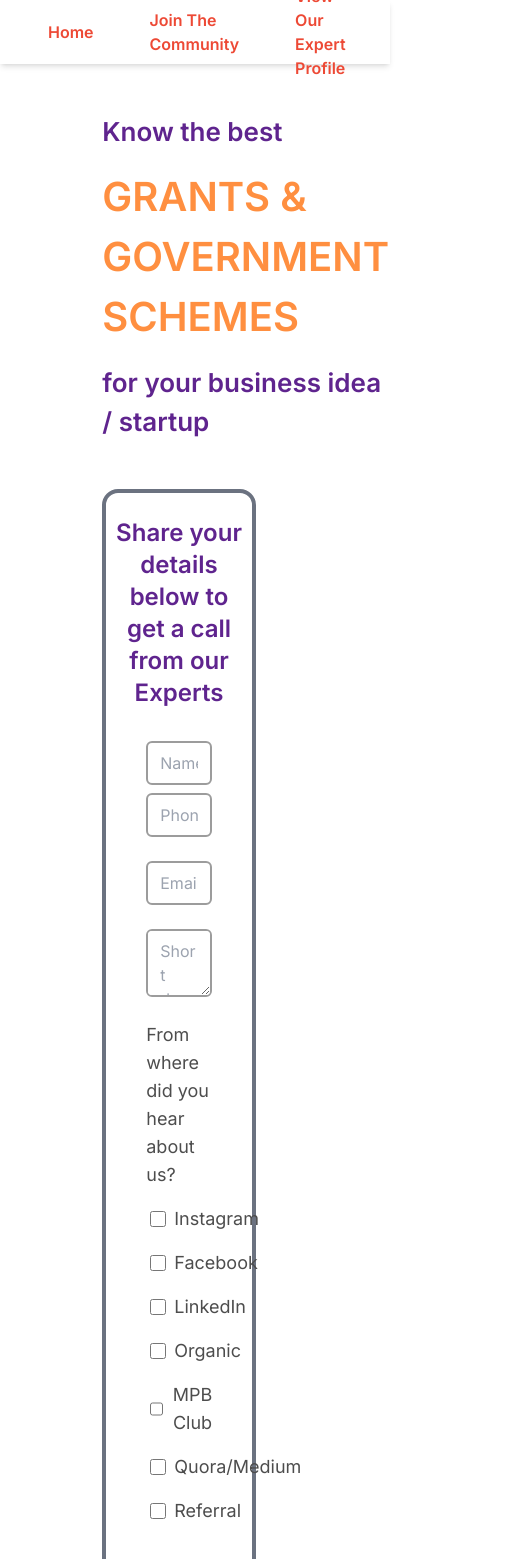
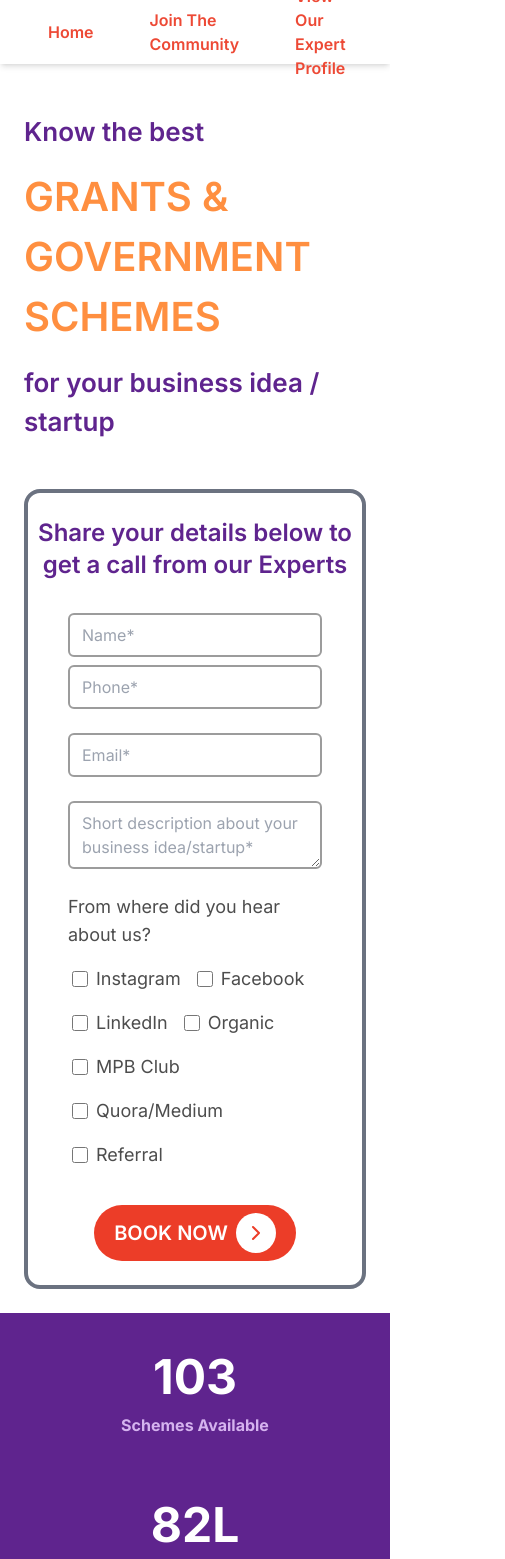
Before and after one commit to MyProBuddy/mpbforms, a Next.js app: page / in a window 390 px wide. Shown: the top 1559 px of the page, 505 px wide, since content can reach past the window. Built offline with nearby package versions, Linux system fonts and the light colour scheme.

Commit message:
refactor(hero): remove unnecessary padding

```diff
--- a/components/sections/footer.tsx
+++ b/components/sections/footer.tsx
@@ -5,7 +5,7 @@ import Image from "next/image";
 const Footer = () => {
     return (
         <div className="bg-[#5F248E]">
-            <div className="footer-container flex justify-between items-center px-4 py-2">
+            <div className="footer-container flex flex-col md:flex-row justify-between items-center px-4 py-2">
                 <div className="left-section">
                     <p className="text-l font-bold">More Information  <br></br>example@example.com</p>
                 </div>
--- a/components/sections/hero.tsx
+++ b/components/sections/hero.tsx
@@ -21,8 +21,8 @@ export function Checkbox({ label, name }: CheckboxProps) {
 export default function Hero() {
     return (
         <section className='flex justify-center p-6'>
-            <div className='grid grid-cols-1 lg:grid-cols-12 gap-4 px-16 w-11/12 items-center'>
-                <div className='col-span-7 flex flex-col gap-7 pt-6'>
+            <div className='grid grid-cols-1 lg:grid-cols-12 gap-4 lg:px-16 lg:w-11/12 items-center'>
+                <div className='lg:col-span-7 flex flex-col gap-7 pt-6'>
                     <div className='flex flex-col gap-4 text-[#5F248E] text-[26px] w-fit font-semibold lg:p-4'>
                         <span>Know the best</span>
                         <span className='text-[40px] text-[#FF8F40] uppercase'>
@@ -40,7 +40,7 @@ export default function Hero() {
                         />
                     </div>
                 </div>
-                <div className='col-span-5 mt-8 lg:mt-0'>
+                <div className='lg:col-span-5 mt-8 lg:mt-0'>
                     <form className='border-4 border-gray-500 flex py-6 flex-col gap-8 rounded-2xl'>
                         <h2 className='text-[#5F248E] text-center text-2xl font-semibold'>
                             Share your details below to <br />
```
